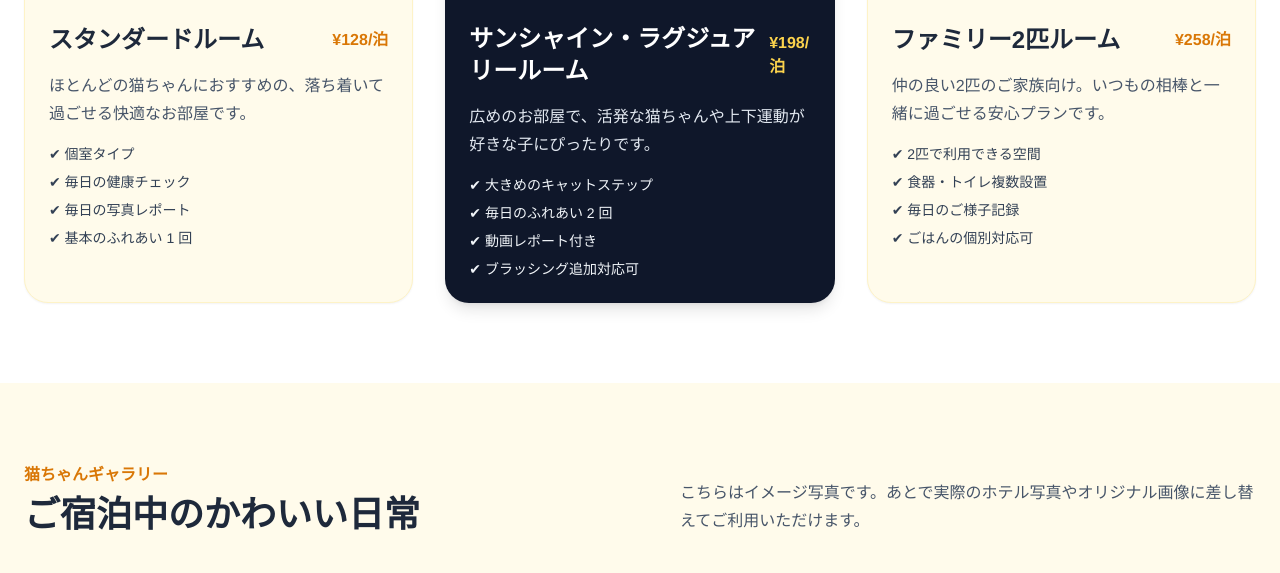
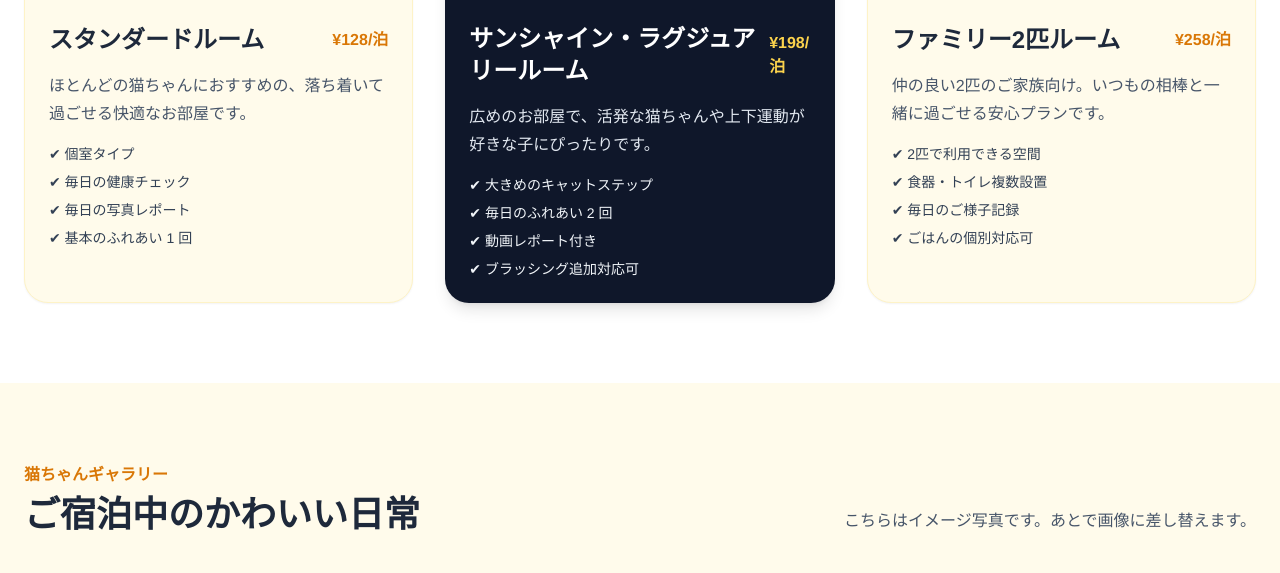
Before and after one commit to yu-shch/CatHotel, a Spring Boot app: page / in a window 1280 px wide. Shown: the part 2208-2781 px from the top of the page. Run offline with Spring Boot 4, Linux system fonts and the light colour scheme; some libraries are stand-ins or nearby versions; grey boxes are pictures that could not be loaded.

Commit message:
插入数据修改

```diff
--- a/src/main/resources/templates/index.html
+++ b/src/main/resources/templates/index.html
@@ -573,7 +573,7 @@
 
             galleryLabel: '猫ちゃんギャラリー',
             galleryTitle: 'ご宿泊中のかわいい日常',
-            galleryDesc: 'こちらはイメージ写真です。あとで実際のホテル写真やオリジナル画像に差し替えてご利用いただけます。',
+            galleryDesc: 'こちらはイメージ写真です。あとで画像に差し替えます。',
 
             servicesLabel: 'サービス内容',
             servicesTitle: '大切な猫ちゃんを丁寧にお世話します',
@@ -705,7 +705,7 @@
 
             galleryLabel: '猫咪写真',
             galleryTitle: '住客们的可爱日常',
-            galleryDesc: '这里是示意照片，后面可以替换。',
+            galleryDesc: '这里是示意照片，后面替换。',
 
             servicesLabel: '服务内容',
             servicesTitle: '细致照顾每一位主子',
```
